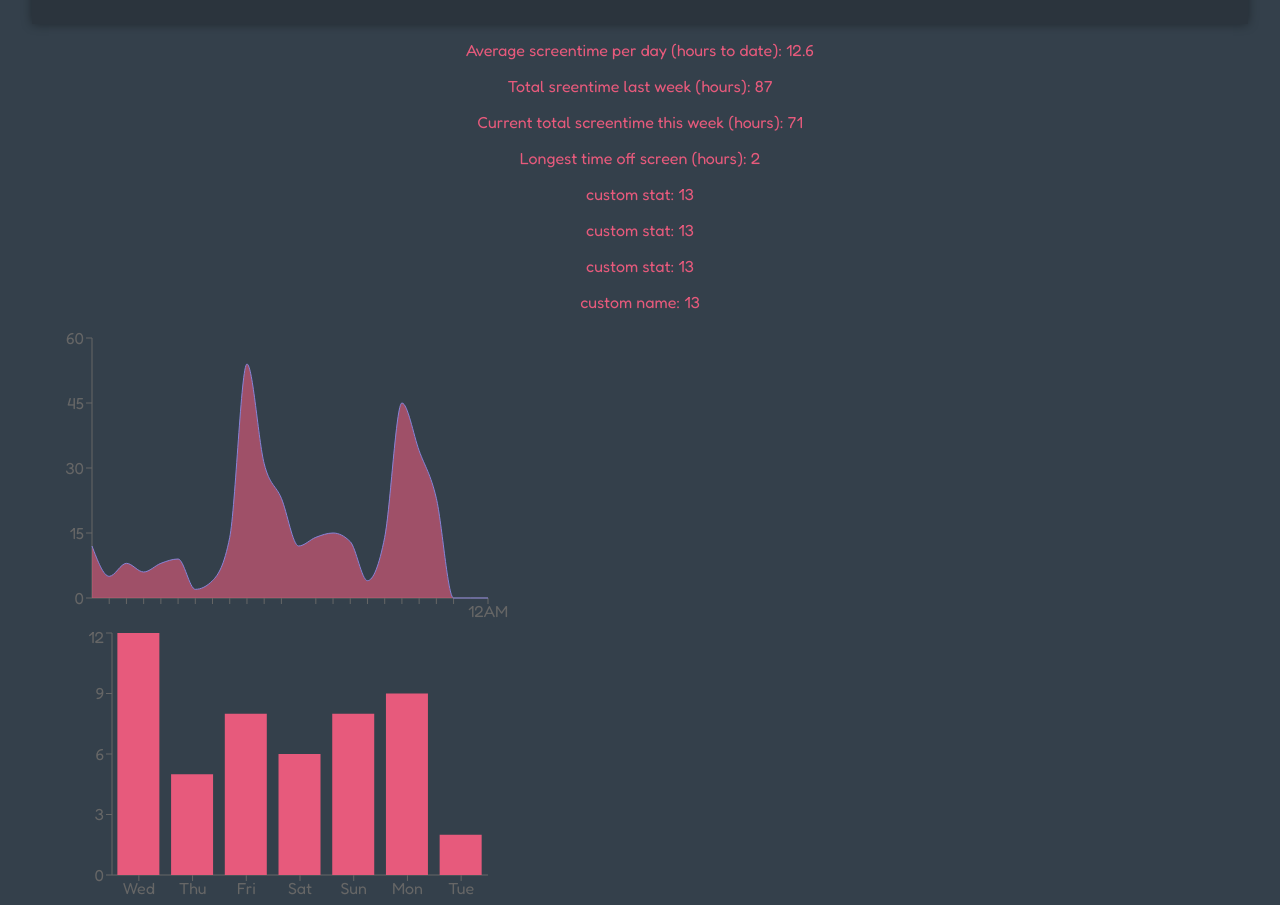
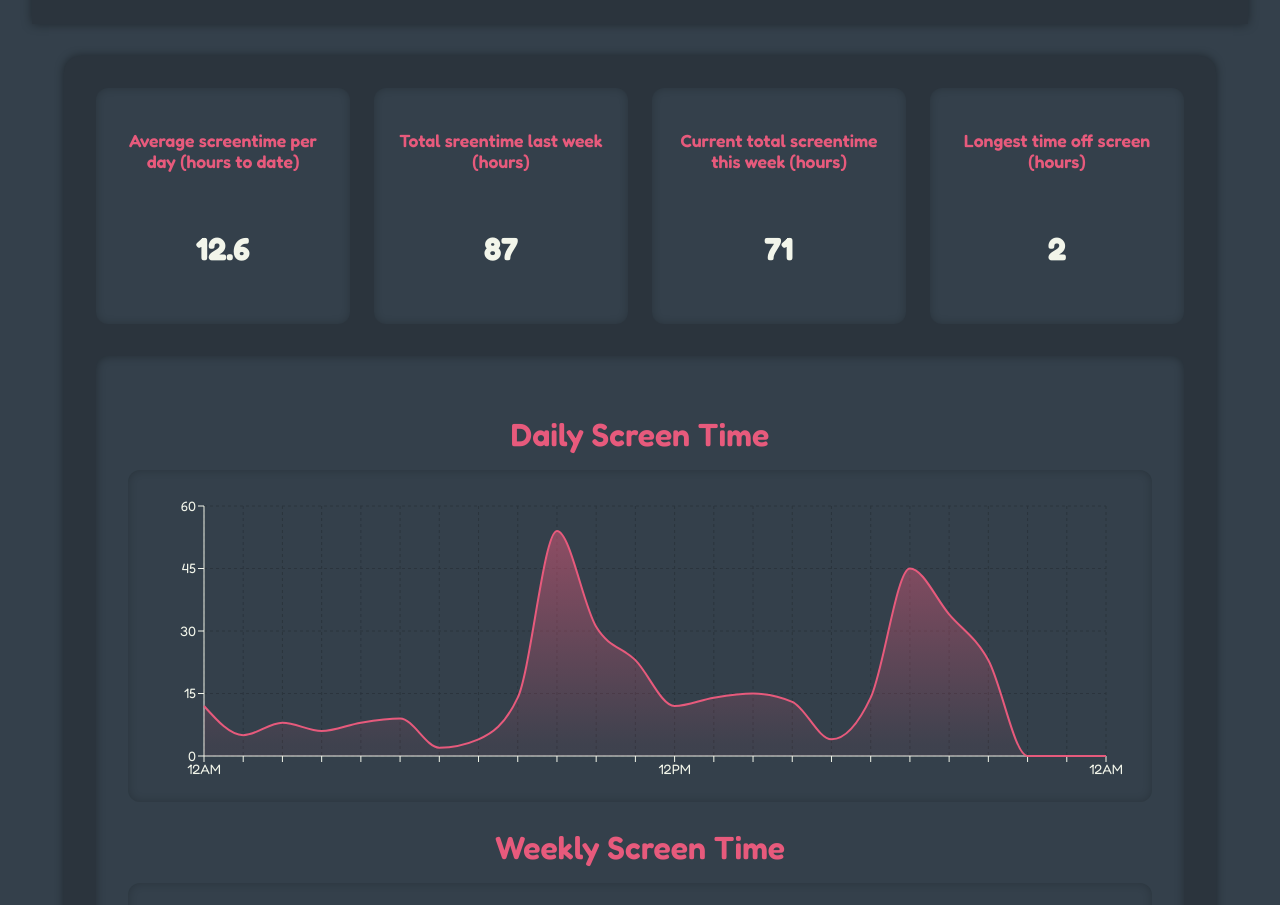
Before and after one commit to tcode-g/ScreenBuddy, a React (Vite) app in the folder frontend/: page /dashboard/stats in a window 1280 px wide. Shown: the part 111-1016 px from the top of the page. Built offline with nearby package versions, Linux system fonts and the light colour scheme; sample sign-in values are in the browser's storage.

Commit message:
Dashboard styled for web

```diff
--- a/frontend/src/components/DashboardPages/charts/DailyHistogram.tsx
+++ b/frontend/src/components/DashboardPages/charts/DailyHistogram.tsx
@@ -1,46 +1,76 @@
 import React, { PureComponent } from 'react';
-import { AreaChart, Area, XAxis, YAxis, CartesianGrid, Tooltip, ResponsiveContainer } from 'recharts';
-import { ProcessData } from "./ProcessData";
+import {
+  AreaChart,
+  Area,
+  XAxis,
+  YAxis,
+  CartesianGrid,
+  Tooltip,
+  ResponsiveContainer
+} from 'recharts';
+import { ProcessData } from './ProcessData';
 
 type DailyDiagramProps = {
   payload: {
     daily: number[];
     weekly: number[];
-    }
-}
-
-//let input = [12, 5, 8, 6, 8, 9, 2, 4, 14, 54, 31, 23, 12, 14, 15, 13, 4, 14, 45, 34, 23, 0, 0, 0]; // example of data from api response
-//let data = ProcessData(input);
-//console.log(data);
+  };
+};
 
 export default class DailyHistogram extends PureComponent<DailyDiagramProps> {
-    handleInput(payload:any){
-        if(payload === null){
-            return;
-        }
+  handleInput(payload: any) {
+    if (payload === null) return;
     return ProcessData(payload.daily);
   }
 
   render() {
     return (
-        <div style={{ height: 300 }}>
-            <ResponsiveContainer width="40%" height="100%">
+      <div style={{
+        height: 300,
+        backgroundColor: '#34404b',
+        borderRadius: '12px',
+        padding: '1rem',
+        boxShadow: 'inset 0 0 10px rgba(0, 0, 0, 0.2)'
+      }}>
+        <ResponsiveContainer width="100%" height="100%">
           <AreaChart
-                width={500}
-                height={400}
             data={this.handleInput(this.props.payload)}
-                margin={{
-                    top: 10,
-                    right: 30,
-                    left: 0,
-                    bottom: 0,
+            margin={{ top: 20, right: 30, left: 0, bottom: 0 }}
+          >
+            <CartesianGrid strokeDasharray="3 3" stroke="#2b343d" />
+            <XAxis
+              dataKey="name"
+              stroke="#F2F5EA"
+              style={{ fontFamily: 'Fredoka', fontSize: '0.85rem' }}
+            />
+            <YAxis
+              stroke="#F2F5EA"
+              style={{ fontFamily: 'Fredoka', fontSize: '0.85rem' }}
+            />
+            <Tooltip
+              contentStyle={{
+                backgroundColor: '#2b343d',
+                border: '1px solid #E75A7C',
+                borderRadius: '8px',
+                color: '#F2F5EA',
+                fontFamily: 'Fredoka'
               }}
-                >
-
-                <XAxis dataKey="name" />
-                <YAxis />
-                <Tooltip />
-                <Area type="monotone" dataKey="min" stroke="#8884d8" fill="#E75A7C" />
+              labelStyle={{ color: '#F2F5EA', fontWeight: 500 }}
+              itemStyle={{ color: '#E75A7C' }}
+            />
+            <Area
+              type="monotone"
+              dataKey="min"
+              stroke="#E75A7C"
+              strokeWidth={2}
+              fill="url(#colorMin)"
+            />
+            <defs>
+              <linearGradient id="colorMin" x1="0" y1="0" x2="0" y2="1">
+                <stop offset="5%" stopColor="#E75A7C" stopOpacity={0.8} />
+                <stop offset="95%" stopColor="#E75A7C" stopOpacity={0.1} />
+              </linearGradient>
+            </defs>
           </AreaChart>
         </ResponsiveContainer>
       </div>
--- a/frontend/src/components/DashboardPages/charts/WeekLyHistogram.tsx
+++ b/frontend/src/components/DashboardPages/charts/WeekLyHistogram.tsx
@@ -1,46 +1,81 @@
-import React, {PureComponent} from "react";
-import { BarChart, Bar, Rectangle, XAxis, YAxis, CartesianGrid, Tooltip, Legend, ResponsiveContainer } from 'recharts';
+import React, { PureComponent } from "react";
+import {
+  BarChart,
+  Bar,
+  Rectangle,
+  XAxis,
+  YAxis,
+  CartesianGrid,
+  Tooltip,
+  Legend,
+  ResponsiveContainer
+} from "recharts";
 import { ProcessData } from "./ProcessData";
 
-
-// prop
 type WeeklyDiagramProps = {
   payload: {
     daily: number[];
     weekly: number[];
-    }
-}
-
-//let input =  // example of data from api response
-//let data = ProcessData(this.);
-//console.log(data);
+  };
+};
 
 export default class WeeklyHistogram extends PureComponent<WeeklyDiagramProps> {
-  handleInput(payload:any){
+  handleInput(payload: any) {
     return ProcessData(payload.weekly);
   }
 
   render() {
     return (
-     <div style={{ height: 300 }}>
-      <ResponsiveContainer width="40%" height="100%">
-        <BarChart
-          width={500}
-          height={300}
-          data={this.handleInput(this.props.payload)}
-          margin={{
-            top: 5,
-            right: 30,
-            left: 20,
-            bottom: 5,
+      <div
+        style={{
+          height: 300,
+          backgroundColor: "#34404b",
+          borderRadius: "12px",
+          padding: "1rem",
+          boxShadow: "inset 0 0 10px rgba(0, 0, 0, 0.2)"
         }}
       >
-
-          <XAxis dataKey="name" />
-          <YAxis />
-          <Tooltip />
-          <Legend />
-          <Bar dataKey="hours" fill="#E75A7C" activeBar={<Rectangle fill="pink" stroke="blue" />} />
+        <ResponsiveContainer width="100%" height="100%">
+          <BarChart
+            data={this.handleInput(this.props.payload)}
+            margin={{ top: 20, right: 30, left: 0, bottom: 5 }}
+          >
+            <CartesianGrid strokeDasharray="3 3" stroke="#2b343d" />
+            <XAxis
+              dataKey="name"
+              stroke="#F2F5EA"
+              style={{ fontFamily: "Fredoka", fontSize: "0.85rem" }}
+            />
+            <YAxis
+              stroke="#F2F5EA"
+              style={{ fontFamily: "Fredoka", fontSize: "0.85rem" }}
+            />
+            <Tooltip
+              contentStyle={{
+                backgroundColor: "#2b343d",
+                border: "1px solid #E75A7C",
+                borderRadius: "8px",
+                color: "#F2F5EA",
+                fontFamily: "Fredoka"
+              }}
+              labelStyle={{ color: "#F2F5EA", fontWeight: 500 }}
+              itemStyle={{ color: "#E75A7C" }}
+            />
+            <Legend
+              wrapperStyle={{
+                color: "#F2F5EA",
+                fontFamily: "Fredoka",
+                fontSize: "0.9rem"
+              }}
+            />
+            <Bar
+              dataKey="hours"
+              fill="#E75A7C"
+              activeBar={
+                <Rectangle fill="#fd7e97" stroke="#E75A7C" strokeWidth={2} />
+              }
+              radius={[8, 8, 0, 0]}
+            />
           </BarChart>
         </ResponsiveContainer>
       </div>
--- a/frontend/src/components/DashboardPages/children components/GenStats.tsx
+++ b/frontend/src/components/DashboardPages/children components/GenStats.tsx
@@ -64,26 +64,6 @@ function GenStats(){
                         name: 'Longest time off screen (hours)',
                         value: 2
                     },
-
-                    {
-                        name: 'custom stat',
-                        value: 13
-                    },
-
-                    {
-                        name: 'custom stat',
-                        value: 13
-                    },
-
-                    {
-                        name: 'custom stat',
-                        value: 13
-                    },
-
-                    {
-                        name: 'custom name',
-                        value: 13
-                    },
                 ];
 
                 const payload = {
@@ -99,19 +79,27 @@ function GenStats(){
     }, [])
 
     return stats ? (
-       <div>
-            <div>
-                {stats.map((stat:any, index:any) => (
-                    <p key={index}>{stat.name}: {stat.value}</p>
-                ))}
-            </div>
-            <div>
-                <DailyHistogram payload={payload}/>
-                <WeeklyHistogram payload={payload} />
-            </div>
+  <div className="genstats-container">
+    <div className="genstats-stats-grid">
+      {stats.map((stat: any, index: any) => (
+        <div className="stat-card" key={index}>
+          <p className="stat-name">{stat.name}</p>
+          <p className="stat-value">{stat.value}</p>
         </div>
-    ) :  ( <p>Loading...</p>
-    );
+      ))}
+    </div>
+
+    <div className="genstats-charts">
+      <h2 className="chart-title">Daily Screen Time</h2>
+      <DailyHistogram payload={payload} />
+
+      <h2 className="chart-title">Weekly Screen Time</h2>
+      <WeeklyHistogram payload={payload} />
+    </div>
+  </div>
+) : (
+  <p className="loading-text">Loading...</p>
+);
 
 }
 
--- a/frontend/src/components/DashboardPages/children components/ProfileSideBar.tsx
+++ b/frontend/src/components/DashboardPages/children components/ProfileSideBar.tsx
@@ -1,29 +1,46 @@
 import DisplayBuddy from "../DisplayBuddy";
 
 type ProfileSideBarProps = {
-    user: {
-        username: string;
-        level: number;
-        coins: number;
-        lastLogin: string;
-    }
+  user: {
+    username: string;
+    level: number;
+    coins: number;
+    lastLogin: string;
+  };
+};
+
+function ProfileSideBar({ user }: ProfileSideBarProps) {
+  if (!user) return null;
+
+  return (
+    <div
+      id="ad21"
+      className="profile-sidebar"
+      style={{
+        color: "#F2F5EA",
+        fontFamily: "Fredoka",
+        display: "flex",
+        flexDirection: "column",
+        alignItems: "center",
+        gap: "1rem",
+        padding: "1rem"
+      }}
+    >
+        {/* <DisplayBuddy selection={["defaultbuddy"]} />  GETTING RID OF THIS, NOT ENOUGH TIME*/}
+      <h2 style={{ color: "#E75A7C", fontSize: "1.8rem", margin: "0.5rem 0" }}>
+        {user.username}
+      </h2>
+      <p style={{ margin: "0.3rem 0" }}>
+        <strong style={{ color: "#E75A7C" }}>Level:</strong> {user.level}
+      </p>
+      <p style={{ margin: "0.3rem 0" }}>
+        <strong style={{ color: "#E75A7C" }}>Coins:</strong> {user.coins}
+      </p>
+      <p style={{ margin: "0.3rem 0" }}>
+        <strong style={{ color: "#E75A7C" }}>Last Login:</strong> {user.lastLogin}
+      </p>
+    </div>
+  );
 }
 
-function ProfileSideBar({ user }: ProfileSideBarProps)
-{
-    if(user === null){
-        return;
-    }
-    console.log(user);
-    return(
-        <div id="ad21" className="profile-sidebar">
-            <DisplayBuddy selection={['defaultbuddy']} />
-            <h2 >{user.username}</h2>
-            <ul>Level {user.level}</ul>
-            <ul>Coins {user.coins}</ul>
-            <ul>Last login{user.lastLogin}</ul>
-        </div>
-    );
-};
-
 export default ProfileSideBar;
--- a/frontend/src/index.css
+++ b/frontend/src/index.css
@@ -224,12 +224,29 @@ body {
   min-width: 100vh;
 }
 
+.label {
+  color: #E75A7C;
+  font-weight: 600;
+}
+
+.value {
+  color: #F2F5EA;
+  font-weight: 600;
+}
+
+.goal-outcome-wrapper {
+  display: flex;
+  flex-direction: column;
+  gap: 0.4rem;
+}
+
+
 .dashboard-body-head {
-  color: #F2F5EA;
-  font-size: 2.5em;
+  color: #ffffff;
+  font-size: 3em;
   font-weight: 500;
   text-align: center;
-  opacity: 0.8;
+  padding: 2rem;
 }
 
 #dashboard-container {
@@ -284,7 +301,6 @@ body {
 
 #goal-container {
   background-color: #34404b;
-  padding: 2rem;
   border-radius: 12px;
   color: #F2F5EA;
   font-size: 1.2em;
@@ -316,6 +332,73 @@ body {
   color: #E75A7C;
   font-weight: 600;
 }
+
+/* || GEN STATS STYLES */
+
+.genstats-container {
+  display: flex;
+  flex-direction: column;
+  gap: 2rem;
+  margin: 2rem;
+  padding: 2rem;
+  background-color: #2b343d;
+  border-radius: 16px;
+  box-shadow: 0 0 10px rgba(0, 0, 0, 0.4);
+}
+
+.genstats-stats-grid {
+  display: grid;
+  grid-template-columns: repeat(auto-fit, minmax(250px, 1fr));
+  gap: 1.5rem;
+}
+
+.stat-card {
+  background-color: #34404b;
+  border-radius: 12px;
+  padding: 1.5rem;
+  box-shadow: inset 0 0 8px rgba(0, 0, 0, 0.2);
+  color: #F2F5EA;
+  display: flex;
+  flex-direction: column;
+  justify-content: center;
+  gap: 0.5rem;
+}
+
+.stat-name {
+  font-size: 1.1em;
+  font-weight: 600;
+  color: #E75A7C;
+}
+
+.stat-value {
+  font-size: 2em;
+  font-weight: 700;
+  color: #F2F5EA;
+}
+
+.genstats-charts {
+  background-color: #34404b;
+  border-radius: 12px;
+  padding: 2rem;
+  box-shadow: inset 0 0 10px rgba(0, 0, 0, 0.3);
+  text-align: center;
+}
+
+.chart-title {
+  font-size: 2em;
+  font-weight: 600;
+  color: #E75A7C;
+  margin-bottom: 1rem;
+}
+
+.loading-text {
+  font-size: 1.5em;
+  font-weight: 600;
+  color: #F2F5EA;
+  text-align: center;
+  margin-top: 4rem;
+}
+
 
 
 
```
Also changed, not shown: frontend/src/components/DashboardPages/DashBoardBody.tsx (+30 -8 lines), frontend/src/components/DashboardPages/charts/HorizontalBarChart.tsx (+71 -29 lines). Lines whose indentation alone changed are shown as unchanged.
